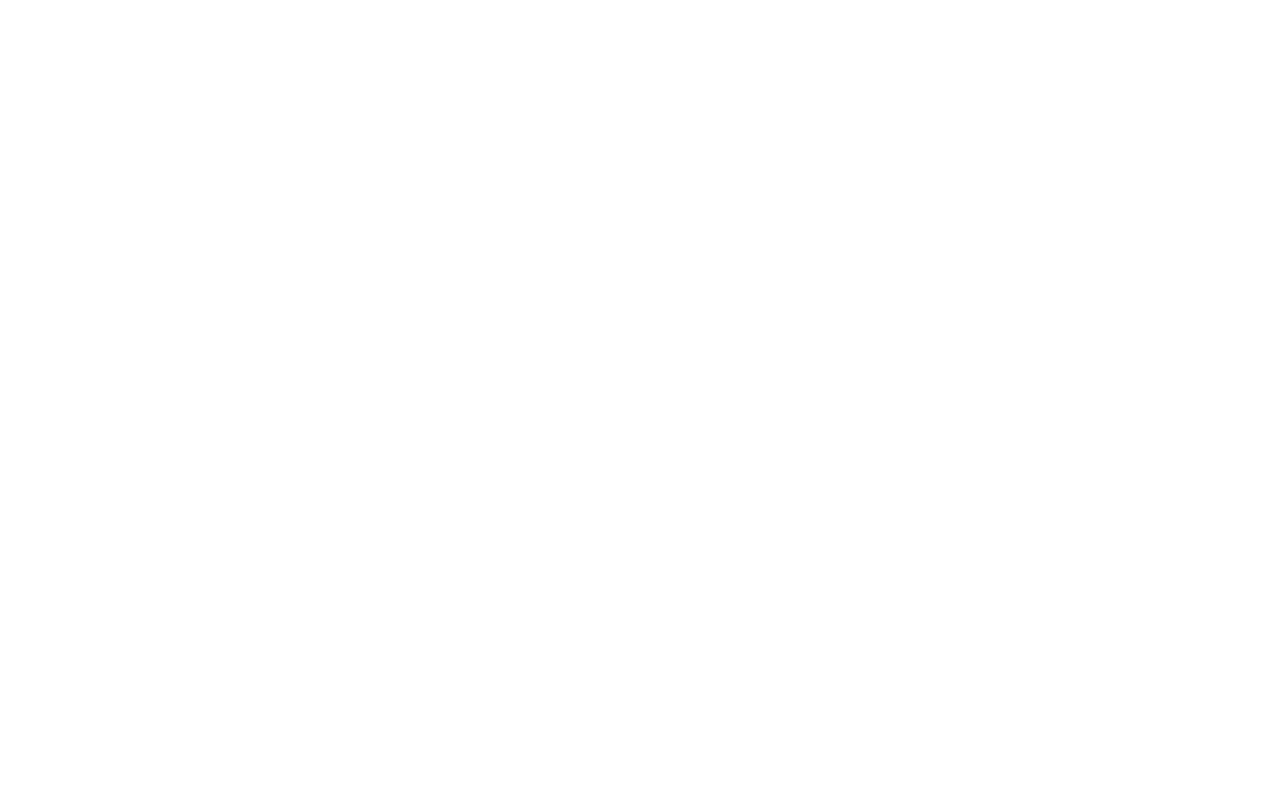
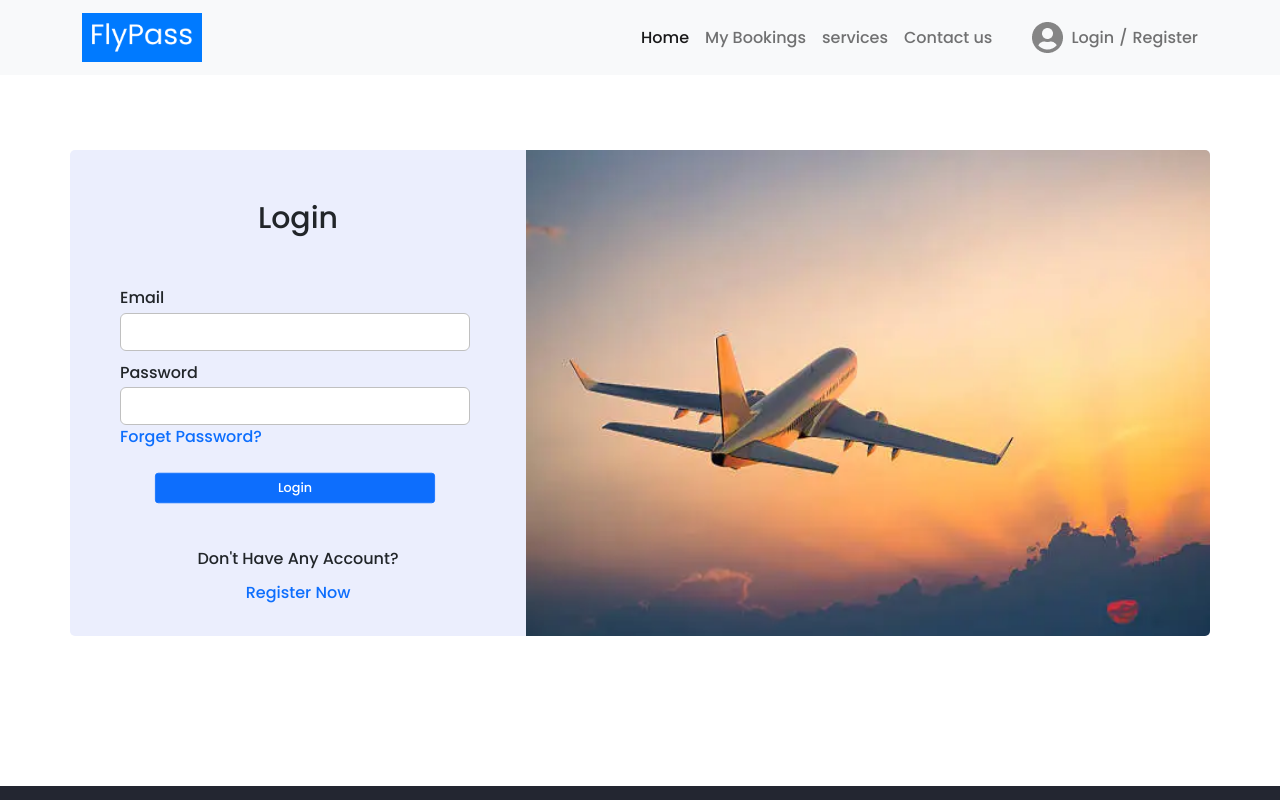
Before and after one commit to pahrurozidev/flypass-frontend, a React (Vite) app: page /login in a window 1280 px wide. Before the commit this address had no page. Shown: the top 800 px of the page. Built offline with nearby package versions, Linux system fonts and the light colour scheme.

Commit message:
Slicing Halaman Login dan Register

```diff
--- a/src/components/homepage/navbar/NavItem.jsx
+++ b/src/components/homepage/navbar/NavItem.jsx
@@ -12,9 +12,9 @@
             </div>
             <div className="navbar-nav user ms-4">
                 <img src={UserCircle} className="nav-link user-image" alt="" />
-                <a className="nav-link px-0 mt-1" href="#">Login</a>
+                <a className="nav-link px-0 mt-1" href="/login">Login</a>
                 <a className="nav-link px-0 mt-1 slash">/</a>
-                <a className="nav-link px-0 mt-1 register" href="#">Register</a>
+                <a className="nav-link px-0 mt-1 register" href="/register">Register</a>
             </div>
         </div>
     )
--- a/src/components/homepage/navbar/Navbar.jsx
+++ b/src/components/homepage/navbar/Navbar.jsx
@@ -19,16 +19,16 @@
                 </button>
                 <div class="collapse navbar-collapse" id="navbarNavAltMarkup">
                     <div class="navbar-nav ms-auto">
-                        <a class="nav-link active" aria-current="page" href="#">Home</a>
+                        <a class="nav-link active" aria-current="page" href="/">Home</a>
                         <a class="nav-link" href="#">My Bookings</a>
                         <a class="nav-link" href="#">services</a>
                         <a class="nav-link" href="#">Contact us</a>
                     </div>
                     <div class="navbar-nav user ms-4">
                         <img src={UserCircle} class="nav-link user-image" alt="" />
-                        <a class="nav-link px-0 mt-1" href="#">Login</a>
+                        <a class="nav-link px-0 mt-1" href="/login">Login</a>
                         <a class="nav-link px-0 mt-1 slash">/</a>
-                        <a class="nav-link px-0 mt-1 register" href="#">Register</a>
+                        <a class="nav-link px-0 mt-1 register" href="/register">Register</a>
                     </div>
                 </div>
             </div>
--- /dev/null
+++ b/src/components/login/LoginPage.jsx
@@ -0,0 +1,25 @@
+import React from 'react';
+import Fligh from '../../assets/homepage/flight.webp';
+
+export default function LoginPage() {
+    return (
+        <section className="container login">
+            <div className="login-detail">
+                <form action="">
+                    <h3>Login</h3>
+                    <p>Email</p>
+                    <input type="text" />
+                    <p>Password</p>
+                    <input type="text" />
+                    <a href="">Forget Password?</a>
+                    <button type="button" className="btn btn-primary">Login</button>
+                </form>
+                <div className="rref">
+                    <p className="p1">Don't Have Any Account?</p>
+                    <a href="/register" style={{textDecoration:"none"}}>Register Now</a>
+                </div>
+            </div>
+            <img src={Fligh} alt="" className="fligh" />
+        </section>
+    );
+}
--- /dev/null
+++ b/src/components/login/RegisterPage.jsx
@@ -0,0 +1,58 @@
+import React from 'react';
+import Fligh from '../../assets/homepage/flight.webp';
+
+export default function RegisterPage() {
+    return (
+        <section className="container login">
+            <div className="login-detail2">
+                <form action="">
+                    <h3>Register</h3>
+                    <div className='name'>
+                        <div className='row'>
+                            <div className='col-md-6'>
+                                <label htmlFor="" className='mb-2'>First Name</label>
+                            </div>
+                            <div className='col-md-6'>
+                                <input type="text" className='mb-3'/>
+                            </div>
+                            <div className='col-md-6'>
+                                <label htmlFor="" className='mb-2'>Last Name</label>
+                            </div>
+                            <div className='col-md-6'>
+                                <input type="text" className='mb-3' />
+                            </div>
+                        </div>
+                    </div>
+                    <div className='name'>
+                        <div className='row'>
+                            <div className='col-md-6'>
+                                <label htmlFor="" className='mb-2'>Email</label>
+                            </div>
+                            <div className='col-md-6'>
+                                <input type="text" className='mb-3' />
+                            </div>
+                        </div>
+                    </div>
+                    <div className='name'>
+                        <div className='row'>
+                            <div className='col-md-6'>
+                                <label htmlFor="" className='mb-2'>Password</label>
+                            </div>
+                            <div className='col-md-6'>
+                                <input type="text" className='mb-3' />
+                            </div>
+                            <div className='col-md-6'>
+                                <label htmlFor="" className='mb-2'>Password Confirm</label>
+                            </div>
+                            <div className='col-md-6'>
+                                <input type="text" className='mb-3' />
+                            </div>
+                        </div>
+                    </div>
+                    <button type="button" className="btn btn-primary">Create Your Account</button>
+                </form>
+            </div>
+            <img src={Fligh} alt="" className="fligh" />
+        </section>
+    );
+}
--- /dev/null
+++ b/src/pages/Login.jsx
@@ -0,0 +1,49 @@
+import React, { Component, Fragment } from "react";
+import { connect } from "react-redux";
+import Navbar from '../components/homepage/navbar/Navbar';
+import LoginPage from '../components/login/LoginPage';
+import Footer from '../components/homepage/footer/Footer';
+import { actionType } from '../redux/reducer/globalActionType';
+
+// style homepage
+import '../styles/homepage.css'
+import '../styles/login.css'
+
+class Login extends Component {
+    render() {
+        return (
+            <Fragment>
+                <Navbar />
+                <LoginPage />
+                <Footer />
+
+                {/* example using redux */}
+                {/* <h4 className="text-primary fs-5">Tes Counter</h4>
+                <div className="counter">
+                    <button onClick={this.props.plusCounter}>+</button>
+                    <h3>{this.props.counter}</h3>
+                    <button onClick={this.props.minCounter}>-</button>
+                </div> */}
+            </Fragment>
+        )
+    }
+}
+
+const mapStateToProps = (state) => {
+    return {
+        counter: state.counter
+    }
+}
+
+const mapDispatchToProps = (dispatch) => {
+    return {
+        plusCounter: () => dispatch({
+            type: actionType.PLUS_COUNTER,
+        }),
+        minCounter: () => dispatch({
+            type: actionType.MIN_COUNTER,
+        }),
+    }
+}
+
+export default connect(mapStateToProps, mapDispatchToProps)(Login);
--- /dev/null
+++ b/src/pages/Register.jsx
@@ -0,0 +1,49 @@
+import React, { Component, Fragment } from "react";
+import { connect } from "react-redux";
+import Navbar from '../components/homepage/navbar/Navbar';
+import RegisterPage from '../components/login/RegisterPage';
+import Footer from '../components/homepage/footer/Footer';
+import { actionType } from '../redux/reducer/globalActionType';
+
+// style homepage
+import '../styles/homepage.css'
+import '../styles/login.css'
+
+class Register extends Component {
+    render() {
+        return (
+            <Fragment>
+                <Navbar />
+                <RegisterPage />
+                <Footer />
+
+                {/* example using redux */}
+                {/* <h4 className="text-primary fs-5">Tes Counter</h4>
+                <div className="counter">
+                    <button onClick={this.props.plusCounter}>+</button>
+                    <h3>{this.props.counter}</h3>
+                    <button onClick={this.props.minCounter}>-</button>
+                </div> */}
+            </Fragment>
+        )
+    }
+}
+
+const mapStateToProps = (state) => {
+    return {
+        counter: state.counter
+    }
+}
+
+const mapDispatchToProps = (dispatch) => {
+    return {
+        plusCounter: () => dispatch({
+            type: actionType.PLUS_COUNTER,
+        }),
+        minCounter: () => dispatch({
+            type: actionType.MIN_COUNTER,
+        }),
+    }
+}
+
+export default connect(mapStateToProps, mapDispatchToProps)(Register);
--- a/src/routes/Routes.jsx
+++ b/src/routes/Routes.jsx
@@ -1,12 +1,17 @@
 import React from "react";
 import { BrowserRouter, Routes as Switch, Route } from "react-router-dom";
 import Home from "../pages/Home";
+import Login from "../pages/Login";
+import Register from "../pages/Register";
+
 
 export default function Routes() {
     return (
         <BrowserRouter>
             <Switch>
                 <Route exact path="/" element={<Home />} />
+                <Route exact path="/login" element={<Login />} />
+                <Route exact path="/register" element={<Register />} />
             </Switch>
         </BrowserRouter>
     )
--- /dev/null
+++ b/src/styles/login.css
@@ -0,0 +1,204 @@
+/* login */
+.login {
+    height: 486px;
+    margin-top: 150px;
+    background: #EBEEFD;
+    padding: 0;
+    overflow: hidden;
+    border-radius: 5px;
+
+    display: grid;
+    grid-template-columns: repeat(5, 1fr);
+
+}
+
+.login .login-detail {
+    display: flex;
+    flex-direction: column;
+    justify-content: center;
+
+    grid-column-start: 1;
+    grid-column-end: 3;
+    padding: 50px;
+}
+
+.login-detail h3 {
+    text-align: center;
+    font-size: 30px;
+    margin-bottom: 50px;
+
+}
+
+.login-detail input {
+    width: 350px;
+    margin-top: -100px;
+}
+
+.login-detail p {
+    margin: 10px 0 10px;
+}
+
+.login-detail button {
+    margin-top: 20px;
+    width: 350px;
+}
+
+.login-detail a {
+    text-decoration: none;
+}
+
+.login-detail .rref {
+    margin-top: 30px;
+    text-align: center;
+    text-decoration: none;
+}
+
+
+.login .fligh {
+    width: 100%;
+    grid-column-start: 3;
+    grid-column-end: 6;
+}
+
+.login .login-detail2 {
+    display: flex;
+    flex-direction: column;
+    justify-content: center;
+
+    grid-column-start: 1;
+    grid-column-end: 3;
+    padding: 50px;
+}
+
+.login-detail2 h3 {
+    text-align: center;
+    font-size: 30px;
+    margin-bottom: 30px;
+
+}
+
+.login-detail2 input {
+    width: 350px;
+    margin-top: -100px;
+}
+
+.login-detail2 p {
+    margin: 10px 0 10px;
+}
+
+.login-detail2 button {
+    margin-top: 20px;
+    width: 350px;
+}
+
+.login-detail2 a {
+    text-decoration: none;
+}
+
+.login-detail2 .rref {
+    margin-top: 30px;
+    text-align: center;
+    text-decoration: none;
+}
+
+.login-detail2 .name input {
+    width: 160px;
+}
+
+.login-detail2 .name label {
+    width: 360px;
+}
+
+/* login */
+
+/* login */
+@media screen and (max-width: 1399px) {
+    .login .fligh {
+        height: 100%;
+        padding: 10px;
+        padding: 0;
+    }
+
+    .login-detail input {
+        width: 350px;
+        margin-top: -100px;
+    }
+
+    .login-detail2 input {
+        width: 350px;
+        margin-top: -100px;
+    }
+
+    .login-detail2 .name input {
+        width: 170px;
+    }
+}
+
+@media screen and (max-width: 1000px) {
+    .login {
+        height: 950px;
+        grid-template-rows: repeat(2, 1fr);
+    }
+
+    .login .fligh {
+        grid-row-start: 1;
+        grid-row-end: 2;
+        grid-column-start: 1;
+        grid-column-end: 6;
+    }
+
+    .login .login-detail {
+        grid-row-start: 2;
+        grid-row-end: 3;
+        grid-column-start: 1;
+        grid-column-end: 6;
+    }
+
+    .login-detail input {
+        width: 400px;
+        margin-top: -100px;
+    }
+
+    .login-detail2 .name input {
+        width: 400px;
+    }
+
+    .login-detail button {
+        margin-top: 20px;
+        width: 400px;
+    }
+
+    .login .login-detail2 {
+        grid-row-start: 2;
+        grid-row-end: 3;
+        grid-column-start: 1;
+        grid-column-end: 6;
+    }
+
+    .login-detail2 input {
+        width: 400px;
+        margin-top: -100px;
+    }
+
+    .login-detail2 button {
+        margin-top: 20px;
+        width: 400px;
+    }
+
+}
+
+@media screen and (max-width: 425px) {
+    .login .login-detail {
+        padding: 30px;
+    }
+
+    .login .login-detail2 {
+        padding: 30px;
+    }
+
+    .login-detail2 .name input {
+        width: 160px;
+    }
+}
+
+/* login us */
```
